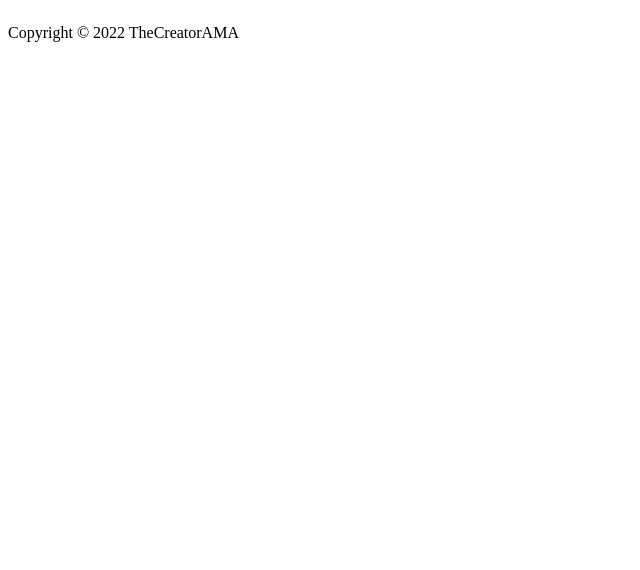
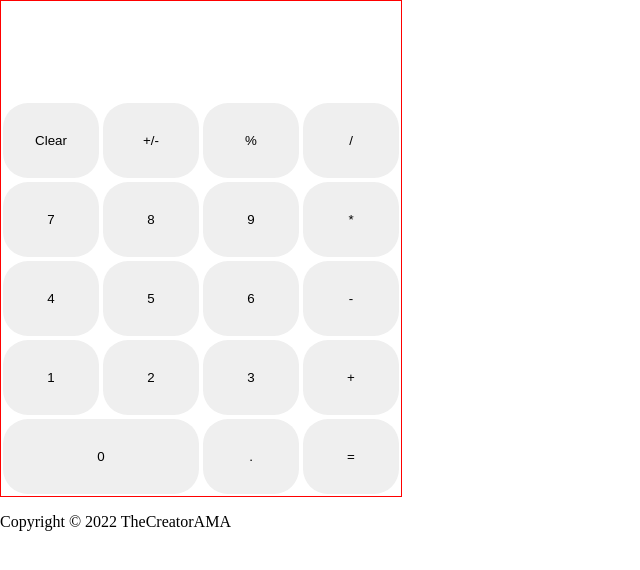
Before and after one commit to TheCreatorAMA/OdinCalculator, a plain HTML site: page index.html in a window 1280 px wide. Shown: the whole page, without its empty margins (0-640 px from the left). Drawn offline with Linux system fonts and the light colour scheme.

Commit message:
Add html elements for buttons and css to lay them out

```diff
--- a/index.html
+++ b/index.html
@@ -12,7 +12,27 @@
     <div class="container">
       <div class="calc-body">
         <div class="screen"></div>
-        <div class="button-grid"></div>
+        <div class="button-grid">
+          <button class="num-button" style="grid-area: clear">Clear</button>
+          <button class="num-button" style="grid-area: pos-neg">+/-</button>
+          <button class="num-button" style="grid-area: percent">%</button>
+          <button class="num-button" style="grid-area: divide">/</button>
+          <button class="num-button" style="grid-area: seven">7</button>
+          <button class="num-button" style="grid-area: eight">8</button>
+          <button class="num-button" style="grid-area: nine">9</button>
+          <button class="num-button" style="grid-area: multiply">*</button>
+          <button class="num-button" style="grid-area: four">4</button>
+          <button class="num-button" style="grid-area: five">5</button>
+          <button class="num-button" style="grid-area: six">6</button>
+          <button class="num-button" style="grid-area: minus">-</button>
+          <button class="num-button" style="grid-area: one">1</button>
+          <button class="num-button" style="grid-area: two">2</button>
+          <button class="num-button" style="grid-area: three">3</button>
+          <button class="num-button" style="grid-area: plus">+</button>
+          <button class="num-button" style="grid-area: zero">0</button>
+          <button class="num-button" style="grid-area: decimal">.</button>
+          <button class="num-button" style="grid-area: equal">=</button>
+        </div>
       </div>
     </div>
     <div class="footer">
--- a/scripts.js
+++ b/scripts.js
@@ -0,0 +1,9 @@
+function add() {}
+
+function subtract() {}
+
+function multiply() {}
+
+function divide() {}
+
+function operate() {}
--- a/styles.css
+++ b/styles.css
@@ -1,12 +1,54 @@
+/*
+To practice using variables. Defining them here in the pseudo-class root
+allows them to be accessed gloobally.
+*/
+
+:root {
+  --backgorund: #f6f6f6;
+}
+
+body {
+  margin: 0;
+  padding: 0;
+}
+
 .container {
-  display: flex;
+  width: 400px;
+  border: 1px solid red;
 }
 
 .calc-body {
+  display: grid;
+  grid-template-columns: 1fr;
+  grid-template-rows: auto;
+  /* prettier-ignore */
+  grid-template-areas:
+  "screen"
+  "button"
 }
 
 .screen {
+  grid-area: screen;
+  width: 350px;
+  height: 100px;
 }
 
 .button-grid {
+  grid-area: button;
+  display: grid;
+  grid-template-columns: repeat(4, 1fr);
+  grid-auto-rows: auto;
+  grid-template-areas:
+    'clear pos-neg percent divide'
+    'seven eight nine multiply'
+    'four five six minus'
+    'one two three plus'
+    'zero zero decimal equal';
 }
+
+.num-button {
+  height: 75px;
+  border: none;
+  border-radius: 25px;
+  margin: 2px;
+}
```
